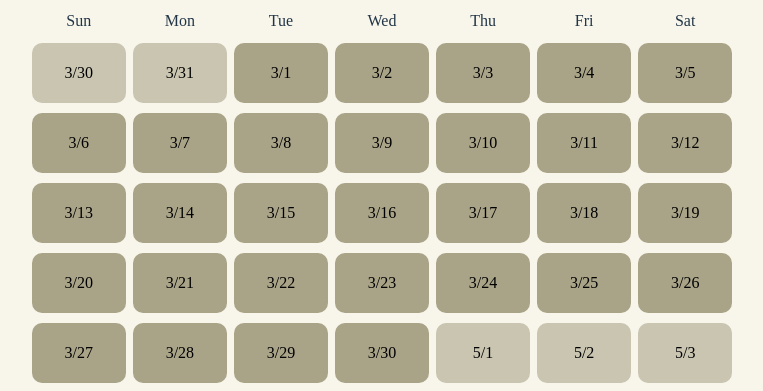
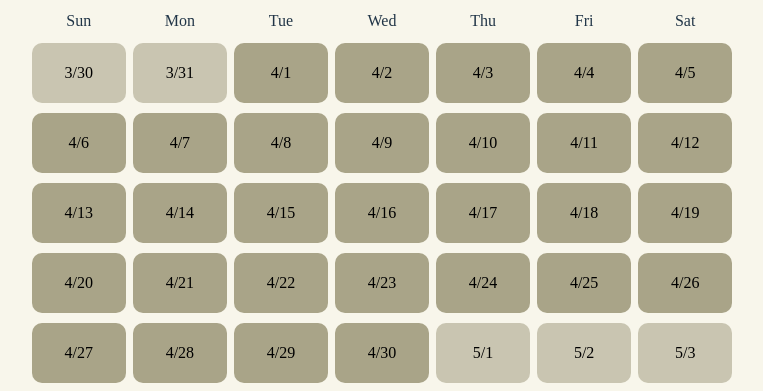
Before and after one commit to brthhule/bitcamp2025, a React (Vite) app in the folder front-end/: page / in a window 1280 px wide. Shown: the part 257-648 px from the top of the page, without its empty margins (258-1021 px from the left). Built offline with nearby package versions, Linux system fonts and the light colour scheme; a web font is replaced by a local one.

Commit message:
Fixed my previous attempt to fix the bug

```diff
--- a/front-end/src/components/Day.jsx
+++ b/front-end/src/components/Day.jsx
@@ -64,10 +64,11 @@ export default function Day({dayInTheWeek, weekDayNumbers, daysWithinMonth}) {
     function detDayDate() {
         let monthNumber = currentDate.getMonth();
         const date = weekDayNumbers[dayInTheWeek];
+        monthNumber += 1;
         let modifier = 0;
         if (!isWithinMonth) {
             modifier = (date < 15) ? 1 : -1;
-            monthNumber += modifier + 1;
+            monthNumber += modifier;
         }
         return monthNumber + "/" + date;
     }
```
